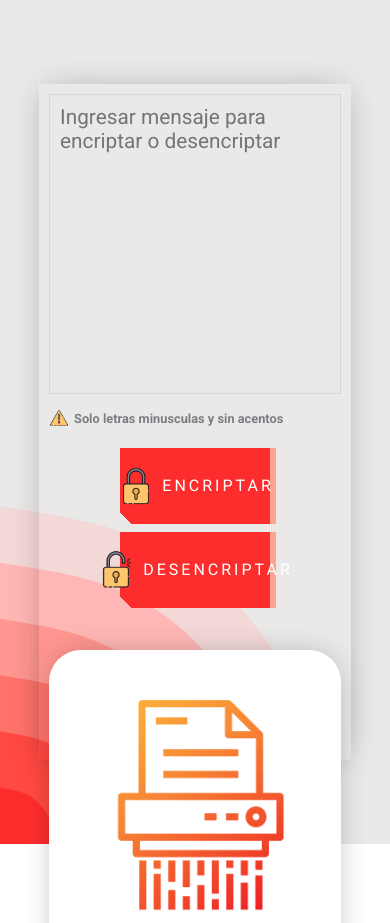
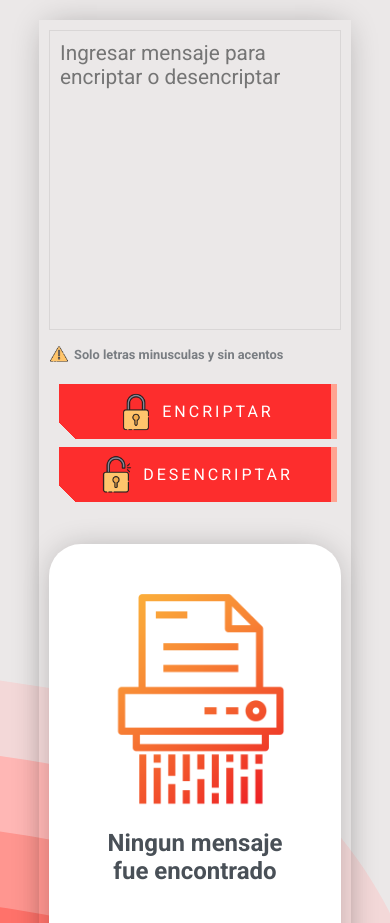
Before and after one commit to GonzaloEspindola/Challenge-ONE-Encriptador-de-Texto, a plain HTML site: page index.html in a window 390 px wide. Shown: the top 923 px of the page. Drawn offline with Linux system fonts and the light colour scheme.

Commit message:
fix responsive

```diff
--- a/css/style.css
+++ b/css/style.css
@@ -16,7 +16,6 @@
     padding: 0;
     margin: 0;
     font-family: "Roboto";
-    transition-duration: 0.5s;
 }
 
 .body {
@@ -27,6 +26,7 @@
     background-image: url('../assets/background.svg');
     background-repeat: no-repeat;
     background-size: cover;
+    padding: 20px 0;
 }
 
 .main {
@@ -34,7 +34,7 @@
     flex-direction: column;
     align-self: center;
     padding: 10px;
-    height: 80vh;
+    min-height: 80vh;
     width: 80vw;
     box-shadow: var(--shadow);
 }
@@ -96,11 +96,10 @@ button {
     display: flex;
     align-items: center;
     justify-content: center;
-    width: 150px;
-    height: 76px;
+    width: 100%;
+    height: 55px;
     line-height: 78px;
     font-size: 1rem;
-    font-family: 'Bebas Neue', sans-serif;
     background: linear-gradient(45deg, transparent 5%, var(--primary) 5%);
     border: 0;
     color: #fff;
@@ -257,6 +256,10 @@ button {
         flex-direction: row;
         justify-content: center;
     }
+
+    .body {
+        padding: 20px 0;
+    }
 }
 
 @media (min-width: 1440px) {
```
